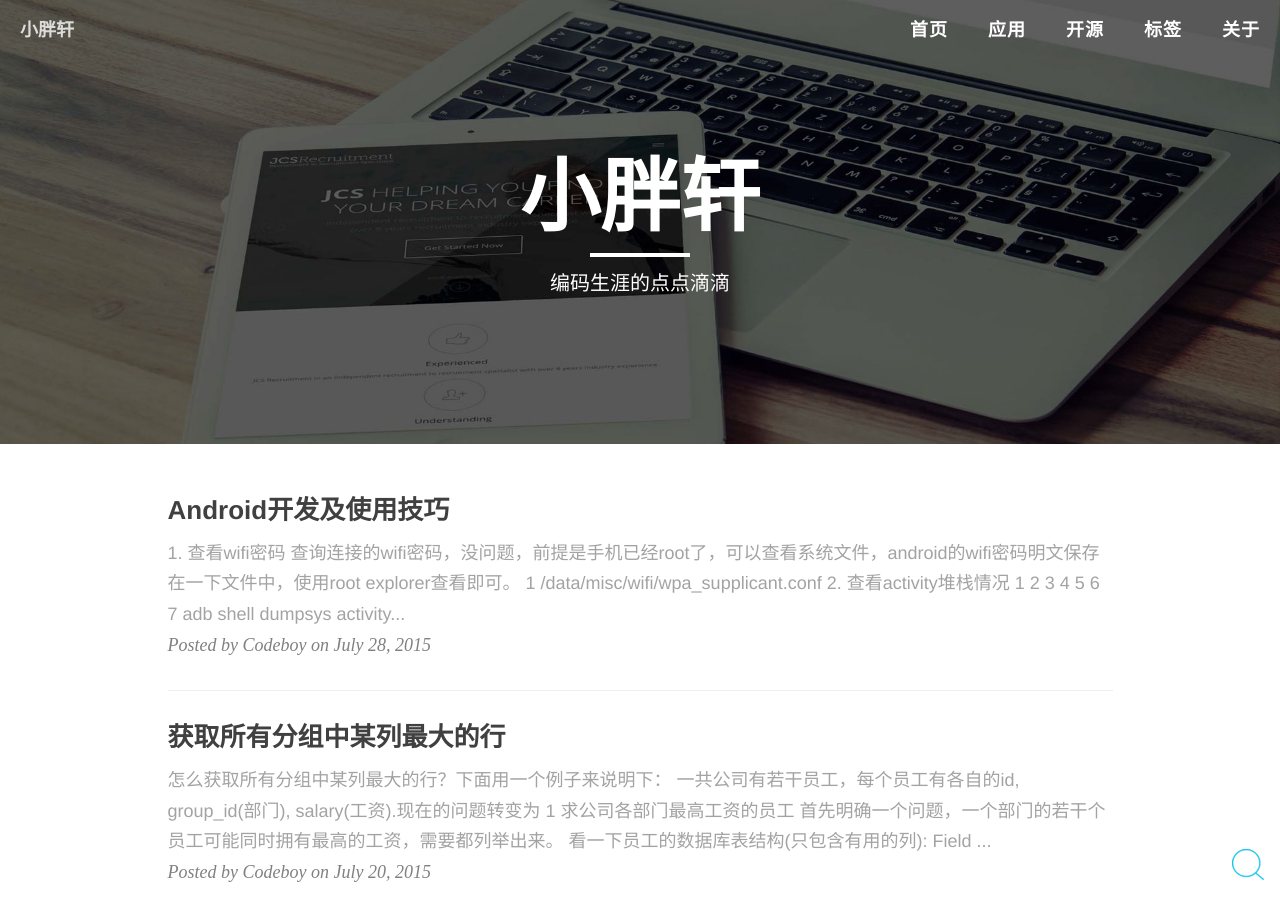
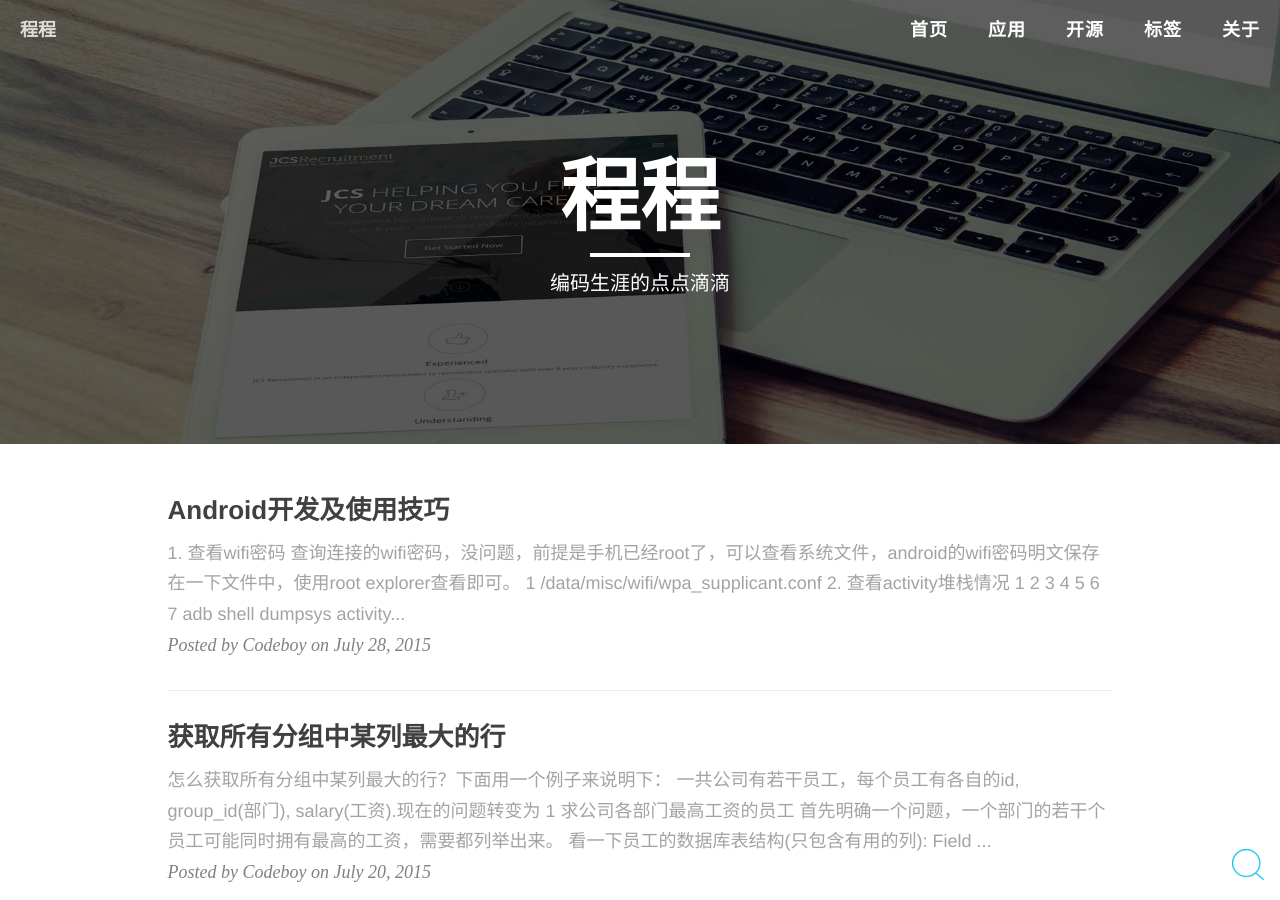
Before and after one commit to yhczc/CodeBlog, a Jekyll site: the page built from index.html, in a window 1280 px wide and 900 px high. Built offline with Jekyll 4.4.1, drawn with Linux system fonts in a browser that asks for light colours; nearby versions of some CDN libraries; the list of posts is cut into pages by our own code; comment, search, counter and statistics services are not loaded; some of the changed text lies outside the part shown.

Commit message:
配置信息修改

```diff
--- a/_config.yml
+++ b/_config.yml
@@ -1,8 +1,8 @@
 ######################站点全局信息，需要部分修改#########################
 # Site settings
-title: "小胖轩"
+title: "程程"
 header-img: "img/home-bg.jpg"
-email: "app@codeboy.me"
+email: "chenzhongcheng103@126.com"
 url: "http://127.0.0.1"
 description: "编码生涯的点点滴滴"
 github_username:  "androiddevelop"
```
